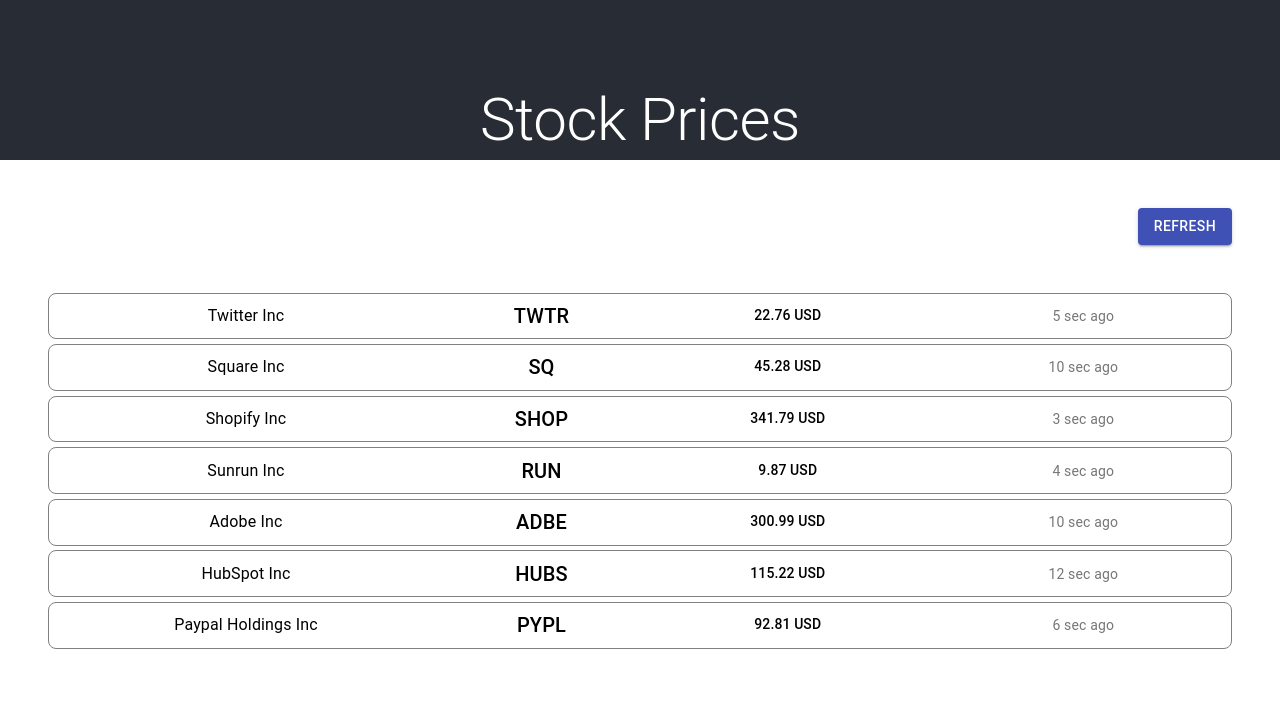
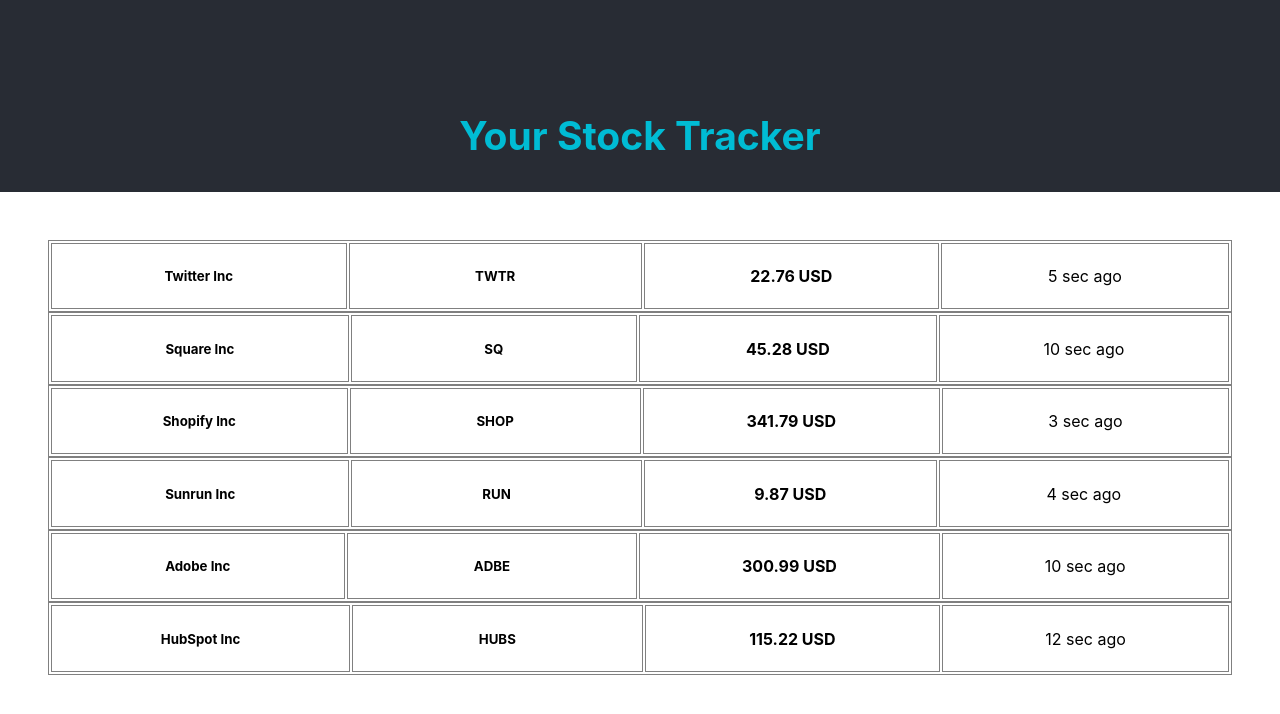
Before and after one commit to deekshasharma/load-json-react, a React (Create React App) app: page / in a window 1280 px wide. Shown: the top 714 px of the page. Built offline with nearby package versions, Linux system fonts and the light colour scheme.

Commit message:
removed unused imports and code

```diff
--- a/package.json
+++ b/package.json
@@ -3,7 +3,6 @@
   "version": "0.1.0",
   "private": true,
   "dependencies": {
-    "@material-ui/core": "^4.9.8",
     "@testing-library/jest-dom": "^4.2.4",
     "@testing-library/react": "^9.3.2",
     "@testing-library/user-event": "^7.1.2",
--- a/src/App.css
+++ b/src/App.css
@@ -10,7 +10,7 @@
   align-items: center;
   justify-content: center;
   font-size: calc(10px + 2vmin);
-  color: #ffffff;
+  color: #00bcd4;
 }
 
 .stock-container {
@@ -19,17 +19,20 @@
   margin-top: 3em;
 }
 
-.stock {
-  padding-bottom: 0.4em;
-  padding-top: 0.4em;
-  margin-bottom: 0.3em;
-  border-radius: 0.5em;
-  border: 0.5px solid gray
+table{
+  display: flex;
+  justify-content: center;
+  border: 1px solid gray;
+
+}
+td {
+    border: 1px solid gray;
+    width: 30em;
+
 }
 
-.refresh-container {
-  padding-right: 3em;
-  padding-top: 3em;
-  display: flex;
-  justify-content: flex-end;
+thead,
+tfoot {
+    background-color: #333;
+    color: #fff;
 }
--- a/src/Stocks.js
+++ b/src/Stocks.js
@@ -1,13 +1,11 @@
 import React from "react";
 import "./App.css";
-import { Typography, Grid, Button } from "@material-ui/core";
 import { stockData } from "./data";
 
-export const Stocks = ({ onClick }) => {
+export const Stocks = () => {
   return (
     <>
       <HomePageHeader />
-      <RefreshStocks onClick={onClick} />
       <div className="stock-container">
         {stockData.map((data, key) => {
           return (
@@ -31,37 +29,31 @@
 const HomePageHeader = () => {
   return (
     <header className="header">
-      <Typography variant="h2">Stock Prices</Typography>
+      <h2>Your Stock Tracker</h2>
     </header>
-  );
-};
-
-const RefreshStocks = ({ onClick }) => {
-  return (
-    <div className="refresh-container">
-      <Button onClick={onClick} variant="contained" color="primary">
-        REFRESH
-      </Button>
-    </div>
   );
 };
 
 const Stock = ({ company, ticker, stockPrice, timeElapsed }) => {
   if (!company) return <div />;
   return (
-    <Grid container className="stock" alignItems="center">
-      <Grid item xs={6} sm={4}>
-        <Typography variant="subtitle1">{company}</Typography>
-      </Grid>
-      <Grid item xs={6} sm={2}>
-        <Typography variant="h6">{ticker}</Typography>
-      </Grid>
-      <Grid item xs={6} sm={3}>
-        <Typography variant="subtitle2">{stockPrice}</Typography>
-      </Grid>
-      <Grid item xs={6} sm={3}>
-        <Typography variant="body2" color="textSecondary">{timeElapsed}</Typography>
-      </Grid>
-    </Grid>
+    <table>
+      <tbody>
+        <tr>
+          <td>
+            <h5>{company}</h5>
+          </td>
+          <td>
+            <h5>{ticker}</h5>
+          </td>
+          <td>
+            <h4>{stockPrice}</h4>
+          </td>
+          <td>
+            <p>{timeElapsed}</p>
+          </td>
+        </tr>
+      </tbody>
+    </table>
   );
 };
--- a/src/data.js
+++ b/src/data.js
@@ -34,11 +34,5 @@
     ticker: "HUBS",
     stockPrice: "115.22 USD",
     timeElapsed: "12 sec ago"
-  },
-  {
-    company: "Paypal Holdings Inc",
-    ticker: "PYPL",
-    stockPrice: "92.81 USD",
-    timeElapsed: "6 sec ago"
   }
 ];
```
